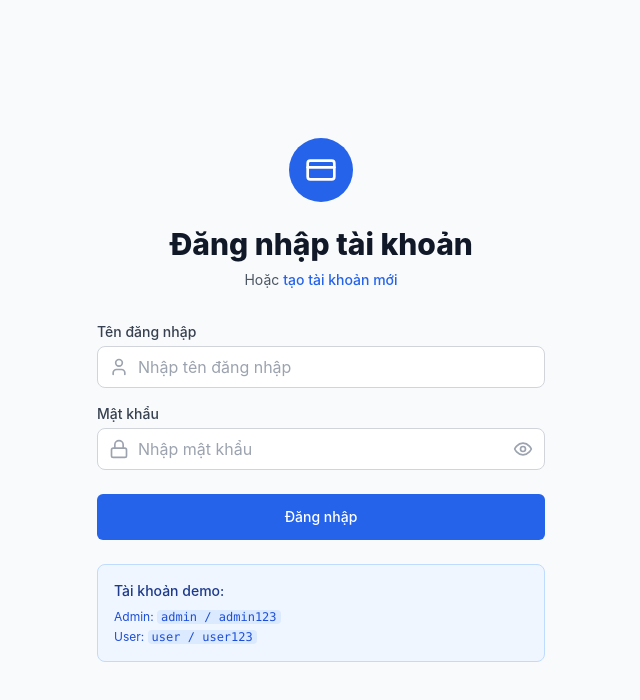
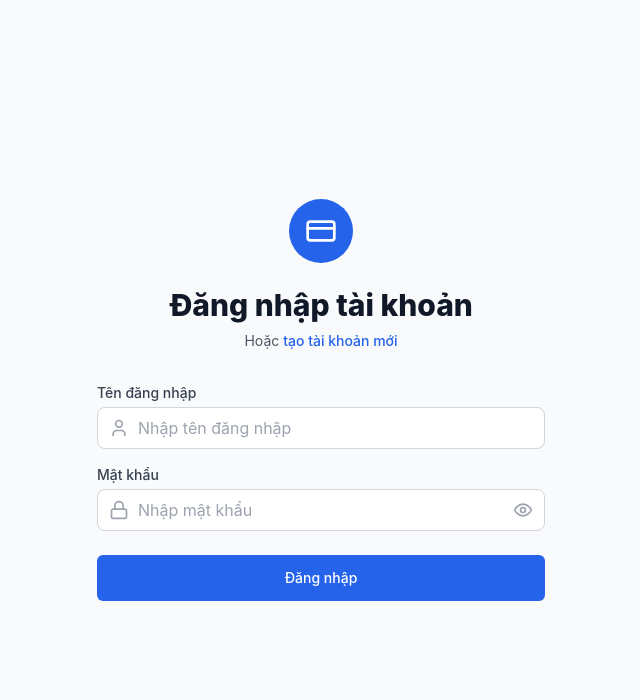
Before and after one commit to huhumeme2002/xzczc, a React (Create React App) app: page /login in a window 1280 px wide. Shown: the top 700 px of the page, without its empty margins (319-959 px from the left). Built offline with nearby package versions, Linux system fonts and the light colour scheme; no server answers; the HTML template or start-up script is replaced by a standard one.

Commit message:
Fix: Registration issues and remove demo credentials
- Remove demo credentials section from login page
- Update API endpoints to use simpler /api/login and /api/register
- Add better error logging for debugging auth issues
- Improve error messages for login and registration

```diff
--- a/src/components/Auth/Login.js
+++ b/src/components/Auth/Login.js
@@ -138,14 +138,7 @@ const Login = () => {
             </button>
           </div>
 
-          {/* Demo Credentials */}
-          <div className="bg-blue-50 border border-blue-200 rounded-lg p-4">
-            <h4 className="text-sm font-medium text-blue-900 mb-2">Tài khoản demo:</h4>
-            <div className="text-xs text-blue-700 space-y-1">
-              <div>Admin: <code className="bg-blue-100 px-1 rounded">admin / admin123</code></div>
-              <div>User: <code className="bg-blue-100 px-1 rounded">user / user123</code></div>
-            </div>
-          </div>
+
         </form>
       </div>
     </div>
--- a/src/contexts/AuthContext.js
+++ b/src/contexts/AuthContext.js
@@ -48,7 +48,9 @@ export const AuthProvider = ({ children }) => {
         throw new Error('Invalid response format');
       }
     } catch (error) {
-      const errorMessage = error.response?.data?.error || 'Đăng nhập thất bại';
+      console.error('Login error:', error);
+      console.error('Error response:', error.response);
+      const errorMessage = error.response?.data?.error || error.message || 'Đăng nhập thất bại';
       toast.error(errorMessage);
       return { success: false, error: errorMessage };
     } finally {
@@ -72,7 +74,9 @@ export const AuthProvider = ({ children }) => {
         throw new Error('Invalid response format');
       }
     } catch (error) {
-      const errorMessage = error.response?.data?.error || 'Đăng ký thất bại';
+      console.error('Registration error:', error);
+      console.error('Error response:', error.response);
+      const errorMessage = error.response?.data?.error || error.message || 'Đăng ký thất bại';
       toast.error(errorMessage);
       return { success: false, error: errorMessage };
     } finally {
--- a/src/services/api.js
+++ b/src/services/api.js
@@ -40,12 +40,12 @@ api.interceptors.response.use(
 // Auth Services
 export const authService = {
   async login(credentials) {
-    const response = await api.post(API_CONFIG.ENDPOINTS.LOGIN_DB, credentials);
+    const response = await api.post('/api/login', credentials);
     return response.data;
   },
 
   async register(userData) {
-    const response = await api.post(API_CONFIG.ENDPOINTS.REGISTER_DB, userData);
+    const response = await api.post('/api/register', userData);
     return response.data;
   },
 
```
